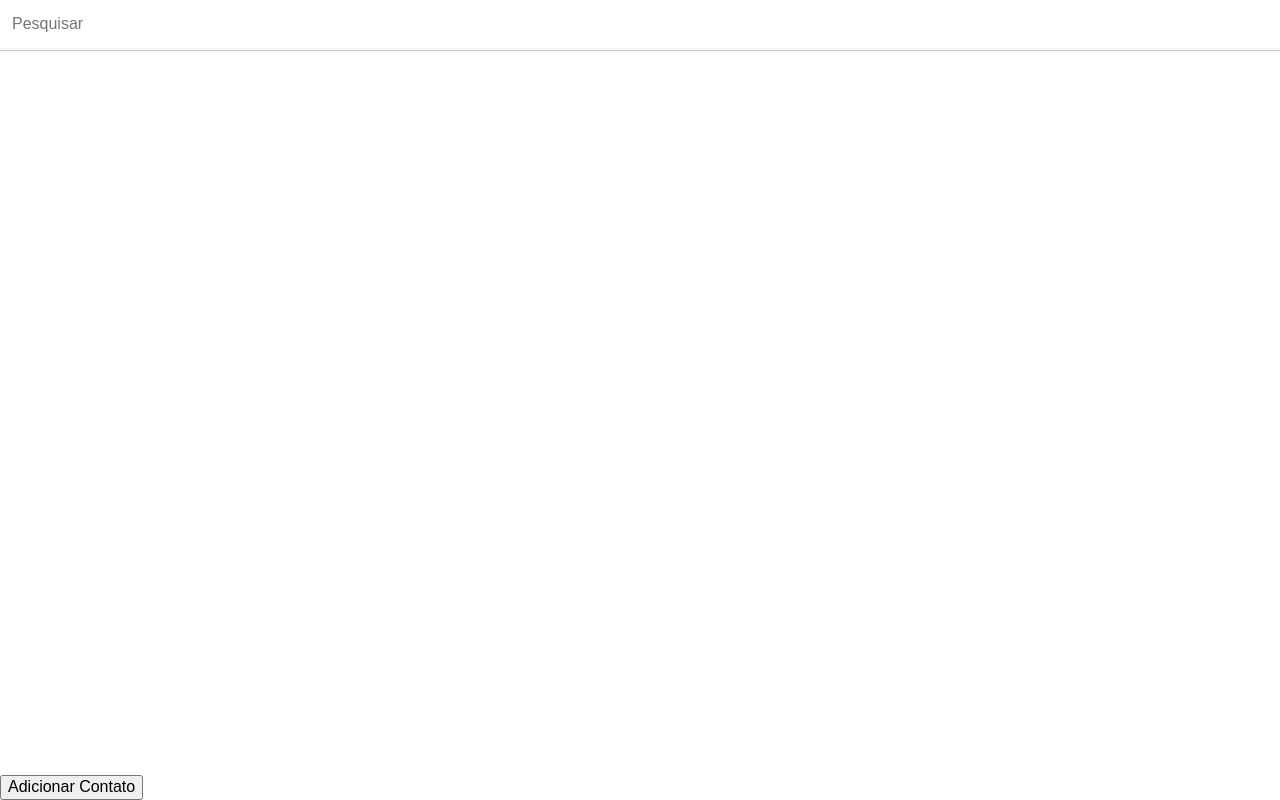
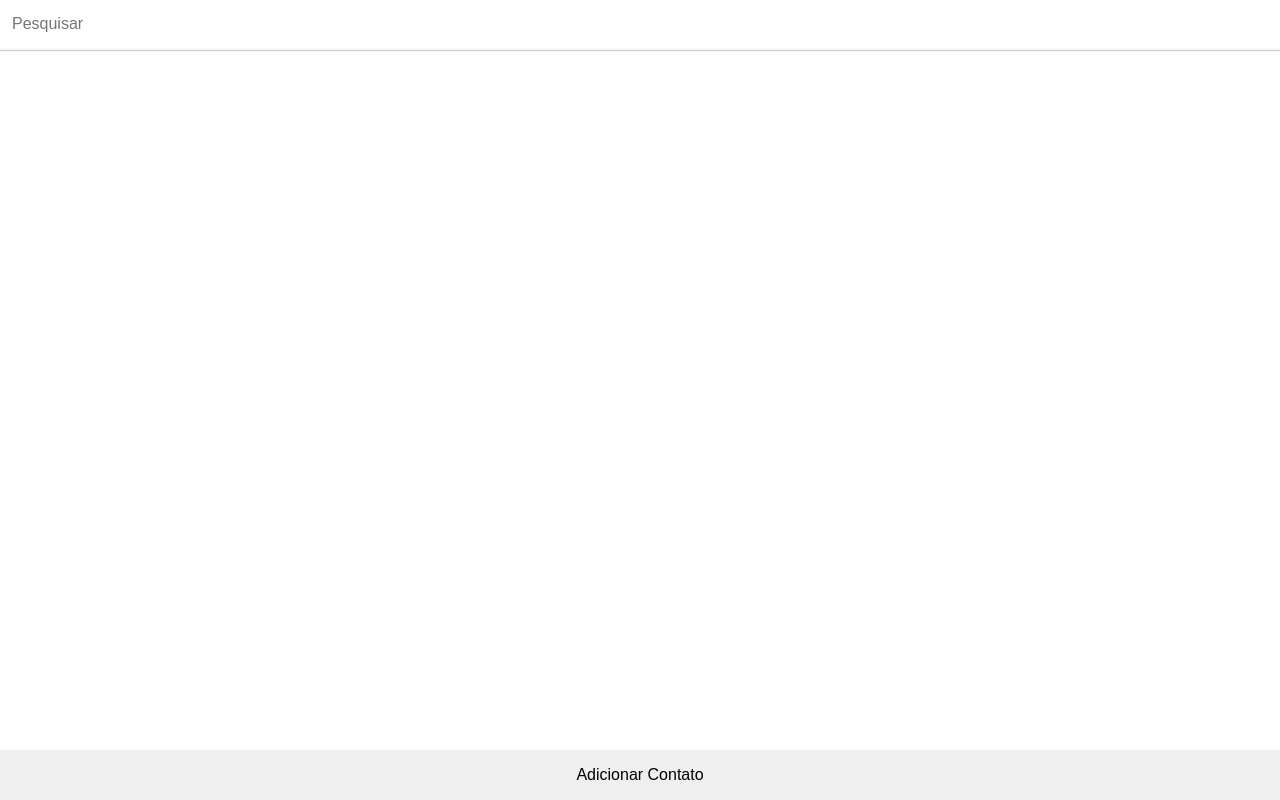
Before and after one commit to allansp9/agenda-app, a React app: page / in a window 1280 px wide. Built offline with nearby package versions, Linux system fonts and the light colour scheme.

Commit message:
Adiciona estilo ao botao novo-contato

```diff
--- a/src/styles/base/_settings.scss
+++ b/src/styles/base/_settings.scss
@@ -12,5 +12,6 @@ $xs-size: 0.8rem;
 $s-size: 1.2rem;
 $m-size: 1.6rem;
 $l-size: 3.2rem;
-$xl-size: 4.8rem;
+$xl-size: 5rem;
+
 $desktop-breakpoint: 45rem;
--- a/src/styles/components/_lista-contatos.scss
+++ b/src/styles/components/_lista-contatos.scss
@@ -8,7 +8,7 @@
 .lista-contatos__pesquisa {
   border-bottom: 2px solid $off-white;
   box-shadow: 0px 1px 1px lighten($color: #000000, $amount: 80);
-  height: 50px;
+  height: $xl-size; //50px
 
   input {
     border: none;
@@ -23,7 +23,7 @@
   border-bottom: 1px solid darken($off-white, 7%);
   display: flex;
   flex-shrink: 0;
-  height: 70px;
+  height: 7rem;
   padding: $m-size;
   transition: background 0.3s ease;
 
@@ -34,9 +34,9 @@
 }
 
 .lista-contatos__foto {
-  height: 50px;
+  height: $xl-size;
   margin-right: $s-size;
-  width: 50px;
+  width: $xl-size;
 
   img {
     height: inherit;
@@ -52,5 +52,4 @@
 
 .lista-contatos__email {
   font-style: italic;
-  font-weight: 100;
 }
--- a/src/styles/components/_novo-contato.scss
+++ b/src/styles/components/_novo-contato.scss
@@ -1,3 +1,10 @@
 .novo-contato {
-  height: 100px;
+  height: $xl-size;
 }
+
+.novo-contato__botao {
+  border: none;
+  height: 100%;
+  outline: none;
+  width: 100%;
+}
--- a/src/styles/styles.scss
+++ b/src/styles/styles.scss
@@ -3,3 +3,4 @@
 @import "./components/lista-contatos";
 @import "./components/visibility";
 @import "./components/button";
+@import "./components/novo-contato";
```
